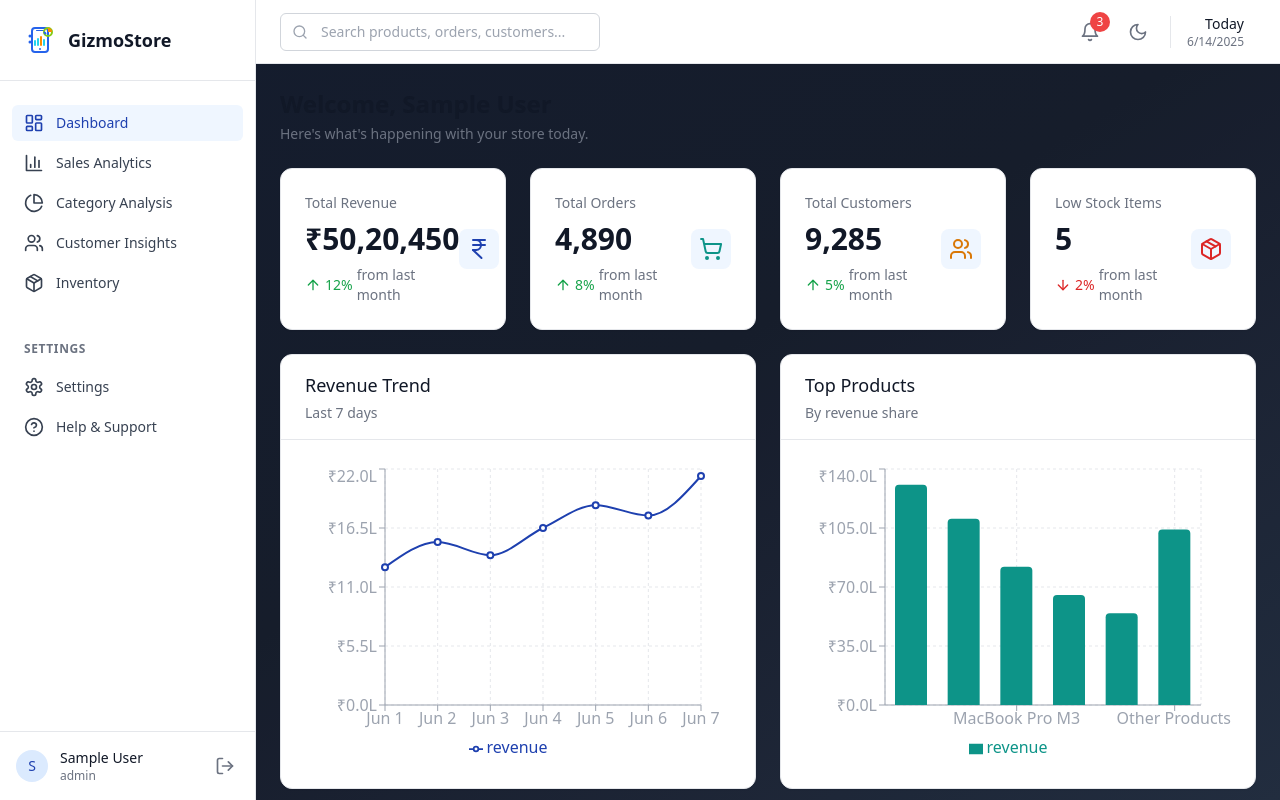
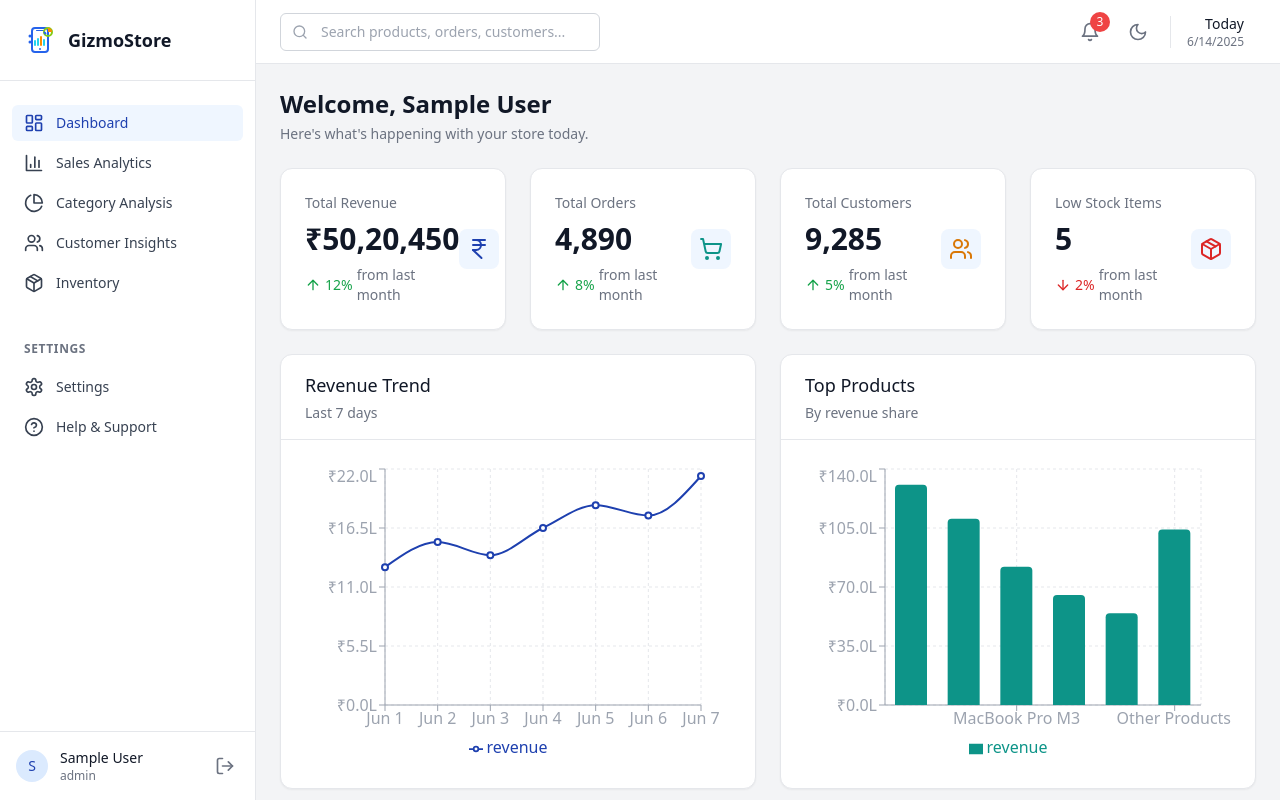
Before and after one commit to aavesh22/GizmoStore-Analytics-Dashboard, a React (Vite) app: page /dashboard in a window 1280 px wide. Built offline with nearby package versions, Linux system fonts and the light colour scheme; sample sign-in values are in the browser's storage.

Commit message:
Revert Dark Mode Dashboard Enhancement

```diff
--- a/src/layouts/DashboardLayout.tsx
+++ b/src/layouts/DashboardLayout.tsx
@@ -8,37 +8,29 @@ const DashboardLayout: React.FC = () => {
   const [sidebarOpen, setSidebarOpen] = useState(false);
 
   return (
-    <div className="h-screen flex bg-gradient-to-br from-slate-900 via-gray-900 to-slate-800 relative">
-      {/* Subtle white overlay for depth */}
-      <div className="absolute inset-0 bg-white/[0.02] pointer-events-none"></div>
-
-      {/* Decorative background elements */}
-      <div className="absolute top-20 left-20 w-32 h-32 bg-blue-500/5 rounded-full blur-xl pointer-events-none"></div>
-      <div className="absolute bottom-20 right-20 w-40 h-40 bg-cyan-500/5 rounded-full blur-xl pointer-events-none"></div>
-      <div className="absolute top-1/2 left-1/4 w-24 h-24 bg-purple-500/5 rounded-full blur-xl pointer-events-none"></div>
-
+    <div className="h-screen flex bg-gray-100 dark:bg-gray-900">
       {/* Mobile sidebar */}
       <div className={`fixed inset-0 z-20 transition-opacity ${sidebarOpen ? 'opacity-100 pointer-events-auto' : 'opacity-0 pointer-events-none'}`}>
         <div
           className="absolute inset-0 bg-gray-600 dark:bg-gray-900 opacity-75"
           onClick={() => setSidebarOpen(false)}
         ></div>
-        <div className={`transform transition-transform ${sidebarOpen ? 'translate-x-0' : '-translate-x-full'} fixed inset-y-0 left-0 w-64 bg-white/10 dark:bg-gray-900/90 backdrop-blur-md overflow-y-auto border-r border-white/10`}>
+        <div className={`transform transition-transform ${sidebarOpen ? 'translate-x-0' : '-translate-x-full'} fixed inset-y-0 left-0 w-64 bg-white dark:bg-gray-900 overflow-y-auto border-r border-gray-200 dark:border-gray-800`}>
           <Sidebar />
         </div>
       </div>
 
       {/* Desktop sidebar */}
-      <div className="hidden md:flex md:flex-shrink-0 relative z-10">
+      <div className="hidden md:flex md:flex-shrink-0">
         <div className="w-64">
           <Sidebar />
         </div>
       </div>
 
       {/* Main content */}
-      <div className="flex flex-col flex-1 overflow-hidden relative z-10">
+      <div className="flex flex-col flex-1 overflow-hidden">
         <div className="md:hidden">
-          <div className="bg-white/10 dark:bg-gray-900/90 backdrop-blur-md px-4 py-3 flex items-center shadow-sm border-b border-white/10">
+          <div className="bg-white dark:bg-gray-900 px-4 py-3 flex items-center shadow-sm border-b border-gray-200 dark:border-gray-800">
             <button
               onClick={() => setSidebarOpen(true)}
               className="mr-4 text-gray-500 dark:text-gray-400 focus:outline-none"
@@ -54,7 +46,7 @@ const DashboardLayout: React.FC = () => {
 
         <Header />
 
-        <main className="flex-1 overflow-auto p-6">
+        <main className="flex-1 overflow-auto bg-gray-100 dark:bg-gray-900 p-6">
           <div className="max-w-7xl mx-auto">
             <Outlet />
           </div>
```
